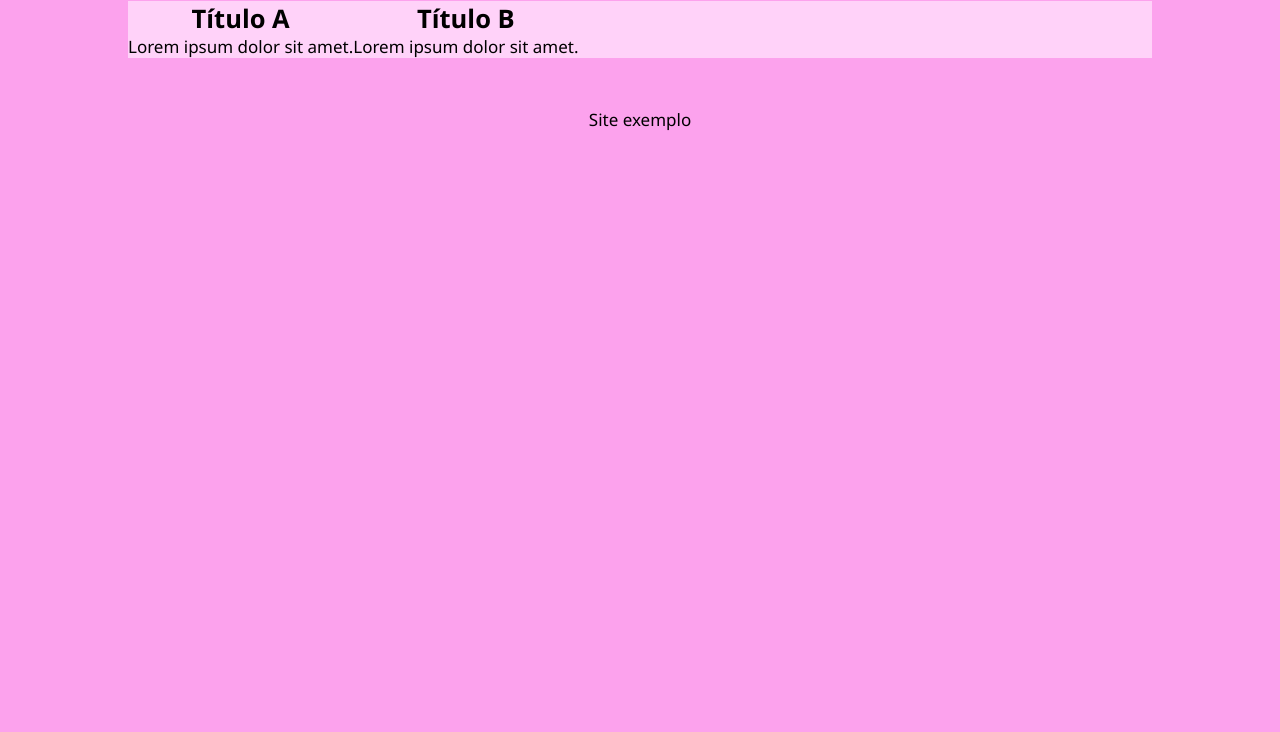
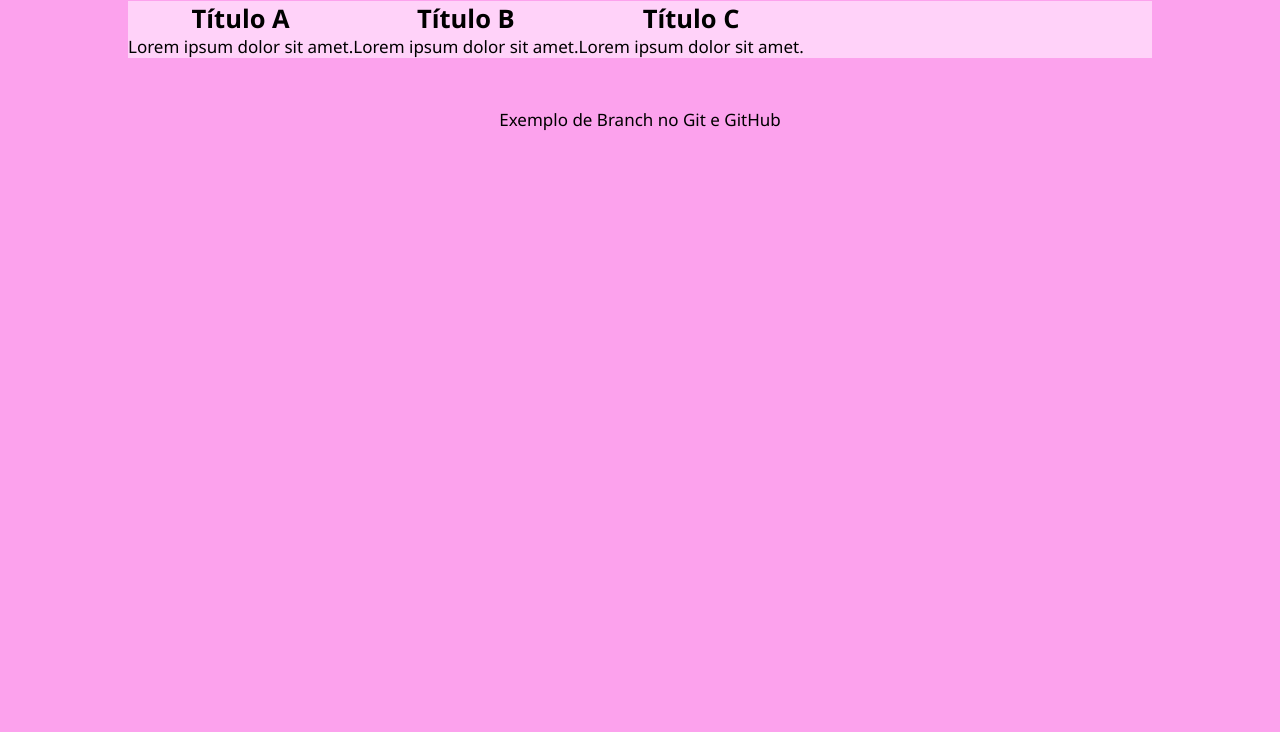
Before and after one commit to PallomaHortencio/exemplo-branches, a plain HTML site: page index.html in a window 1280 px wide. Shown: the part 68-800 px from the top of the page. Drawn offline with Linux system fonts and the light colour scheme.

Commit message:
Ajustes html
mudanças no main e footer

```diff
--- a/index.html
+++ b/index.html
@@ -28,9 +28,14 @@
         <h2>Título B</h2>
         <p>Lorem ipsum dolor sit amet.</p>
     </article>
+
+    <article>
+        <h2>Título C</h2>
+        <p>Lorem ipsum dolor sit amet.</p>
+    </article>
 </main>
 
-<footer>Site exemplo</footer>
+<footer>Exemplo de Branch no Git e GitHub</footer>
 
 </body>
 </html>
```
